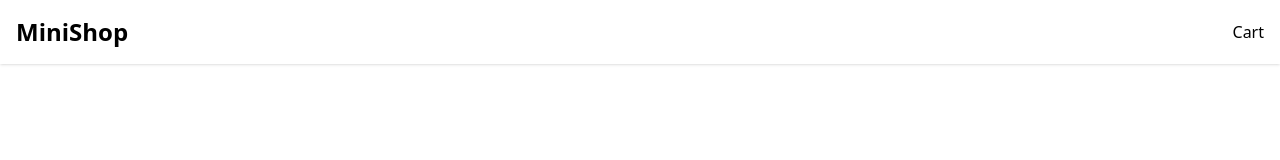
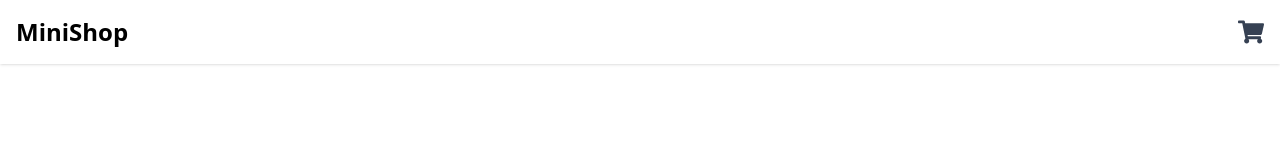
Before and after one commit to animesh156/Ecommerce-Assignment, a React (Vite) app: page /cart in a window 1280 px wide. Shown: the top 160 px of the page. Built offline with nearby package versions, Linux system fonts and the light colour scheme.

Commit message:
feat: updated navbar for beautiful UI

```diff
--- a/src/components/Navbar.jsx
+++ b/src/components/Navbar.jsx
@@ -1,9 +1,9 @@
 import React from "react";
 import { Link } from "react-router-dom";
 import { useSelector } from "react-redux";
+import { FaShoppingCart } from "react-icons/fa";
 
 function Navbar() {
-  // Count of UNIQUE items
   const uniqueCount = useSelector((s) => Object.keys(s.cart.items).length);
 
   return (
@@ -12,12 +12,14 @@ function Navbar() {
         MiniShop
       </Link>
 
-      <Link to="/cart" className="relative flex items-center gap-2">
-        Cart
+      <Link to="/cart" className="relative">
+        <FaShoppingCart size={26} className="text-gray-700 hover:text-black transition" />
 
-        {/* Show red badge ONLY if > 0 */}
+        {/* Red circular bubble */}
         {uniqueCount > 0 && (
-          <span className="bg-red-600 text-white text-xs px-2 py-1 rounded-full">
+          <span
+            className="absolute -top-2 -right-2 bg-red-600 text-white text-xs w-5 h-5 flex items-center justify-center rounded-full shadow"
+          >
             {uniqueCount}
           </span>
         )}
```
